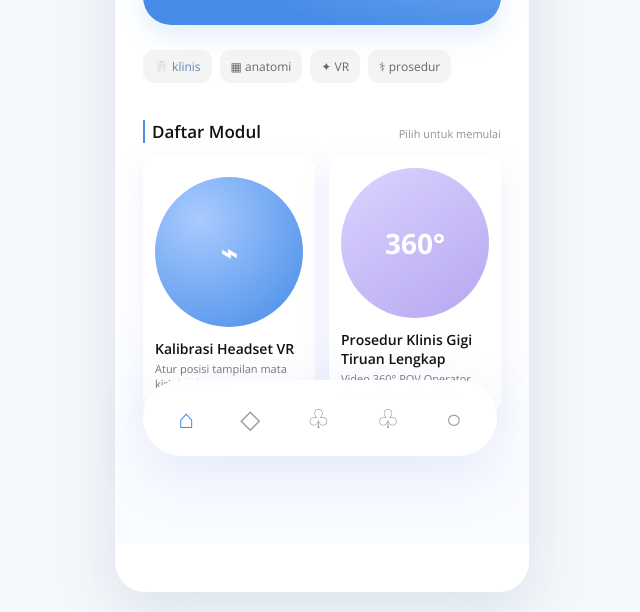
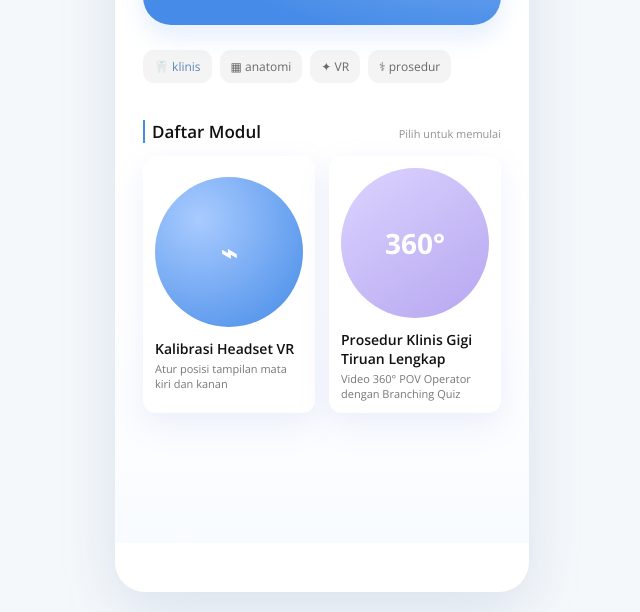
Before and after one commit to JesManda313/Interactive_VR_GTL_UKP, a website built with Vite: page index.html in a window 1280 px wide. Shown: the part 324-936 px from the top of the page, without its empty margins (318-958 px from the left). Built offline with nearby package versions, Linux system fonts and the light colour scheme; a web font is replaced by a local one.

Commit message:
update __ hapus navbar

```diff
--- a/src/pages/home.html
+++ b/src/pages/home.html
@@ -27,13 +27,5 @@
     <div id="moduleList" class="module-list module-list-grid">
       <p>Memuat modul...</p>
     </div>
-
-    <nav class="bottom-nav" aria-label="Navigasi utama">
-      <button class="active" aria-label="Beranda">⌂</button>
-      <button aria-label="Kursus">◇</button>
-      <button aria-label="Tips">♧</button>
-      <button aria-label="Notifikasi">♧</button>
-      <button aria-label="Profil">○</button>
-    </nav>
   </main>
 </section>
```
